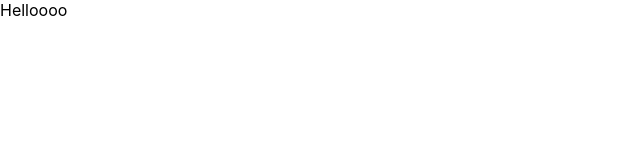
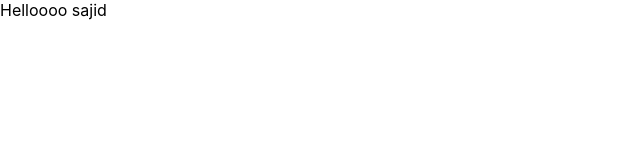
Before and after one commit to sajid-munawar/React-Context-api, a React (Create React App) app: page / in a window 1280 px wide. Shown: the top 160 px of the page, without its empty margins (0-640 px from the left). Built offline with nearby package versions, Linux system fonts and the light colour scheme.

Commit message:
Updated with props

```diff
--- a/src/App.js
+++ b/src/App.js
@@ -5,7 +5,7 @@ import './App.css';
 function App() {
   return (
     <div >
-      <Parent/>
+      <Parent  />
     </div>
   );
 }
--- a/src/Child.js
+++ b/src/Child.js
@@ -1,8 +1,8 @@
 import React from "react";
 
-function Child (){
+function Child (props){
     return <div>
-        Helloooo
+        Helloooo {props.name}
     </div>
 }
 
--- a/src/Parent.js
+++ b/src/Parent.js
@@ -2,7 +2,7 @@ import React from "react";
 import Child from "./Child.js"
 
 function Parent (){
-    return <Child/>
+    return <Child name="sajid"/>
 }
 
 export default Parent;
```
